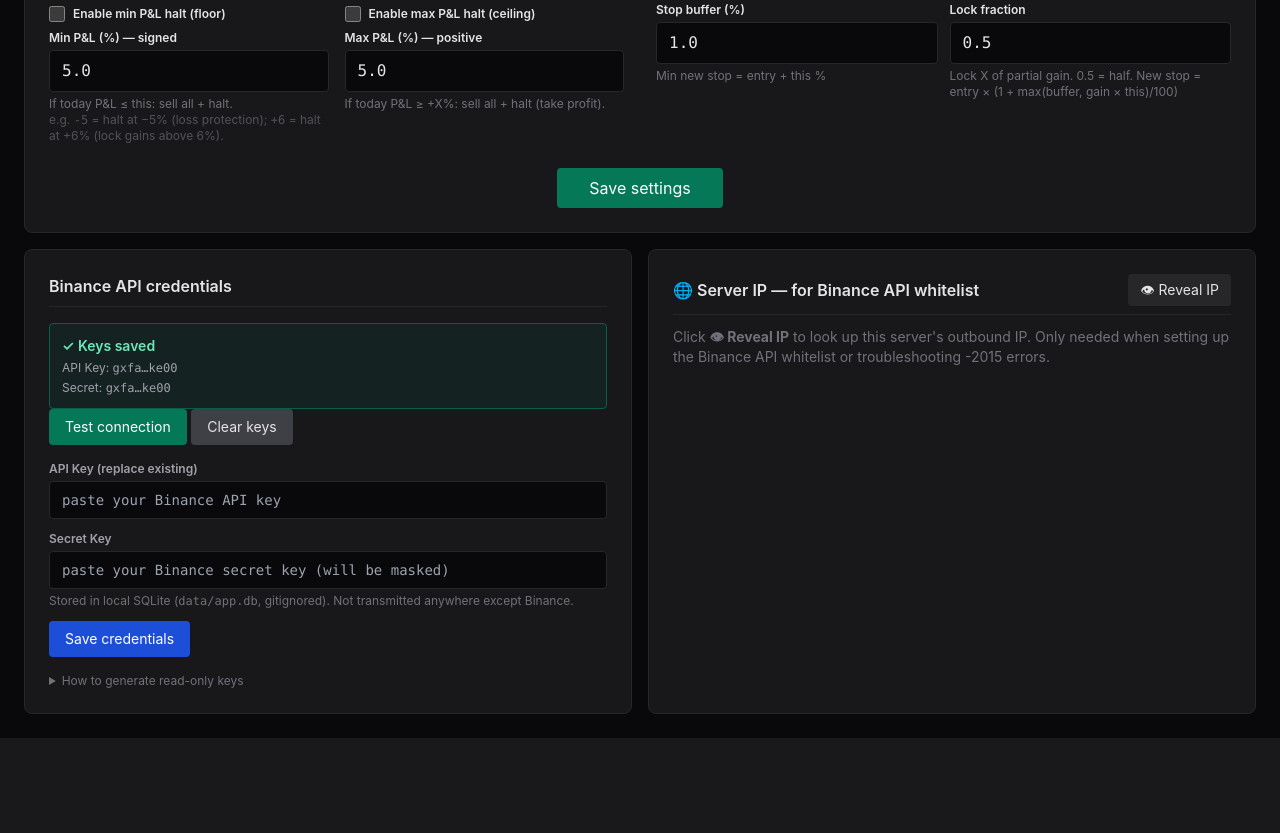
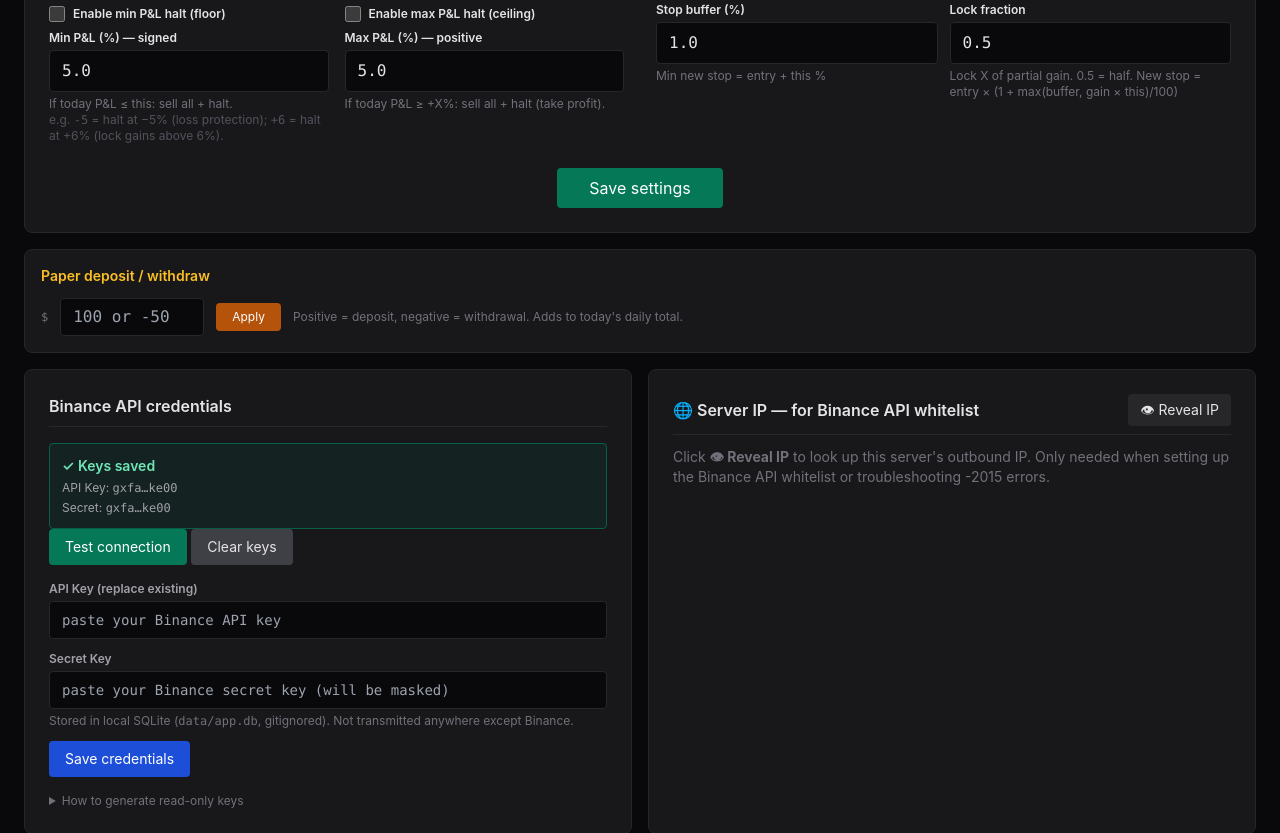
Before and after one commit to Cplus666/tradar, a Flask app: page /tradar/settings in a window 1280 px wide. Shown: the part 1117-1950 px from the top of the page. Before the commit the page ends 1855 px from the top, so only its background shows below. Run offline with Flask 3, Linux system fonts and the light colour scheme; data that the repository does not hold is empty.

Commit message:
Restore api_paper_deposit endpoint + Settings form (deleted in 999a870)
The bad rewrite in 999a870 dropped the paper deposit/withdraw form (lets
user simulate "what if I added $500 mid-month" in paper mode) along with
its backend endpoint. Restored verbatim from f3f7e4d.

Endpoint POST /tradar/api/paper/deposit:
  - paper-mode only (refuses in live mode to avoid muddying real ledger)
  - signed amount: positive = deposit, negative = withdrawal
  - increments today's snapshot row's deposits_during_day_usd
  - recomputes synth so dashboard + halt threshold reflect new principal

Form on Settings page (only visible when trading_mode != 'live'):
  single number input + Apply button under the Trading controls section.

Lock-in test: test_paper_deposit_endpoint_exists. 22/22 smoke tests pass.

Co-Authored-By: Claude Sonnet 4.6 <noreply@anthropic.com>

```diff
--- a/webapp/crypto/routes.py
+++ b/webapp/crypto/routes.py
@@ -2148,6 +2148,85 @@ def api_halts_end_and_rearm():
                     "old_threshold_pct": old_pct})
 
 
+@bp.route("/api/paper/deposit", methods=["POST"])
+def api_paper_deposit():
+    """Paper-mode deposit/withdraw form submission.
+
+    Single text input — accepts signed numbers (+ deposit, − withdrawal).
+    Increments today's snapshot row's deposits_during_day_usd by the entered
+    amount, then recomputes synth so dashboard + halt threshold immediately
+    reflect the new principal.
+
+    Per-event detail is NOT preserved — only the aggregated daily total
+    persists. Submit twice (e.g., +$50 then +$30) and today's row reads $80.
+    Mistake recovery: enter the inverse amount (e.g., -$80) to zero it out.
+
+    Live-mode users should use the 'Refresh deposit/withdraw' button instead,
+    which queries Binance directly. This endpoint refuses in live mode to
+    avoid muddying the live deposit ledger with manually-entered values.
+    """
+    from analysis.crypto_executor import (
+        _compute_synth_day_start_today,
+        _set_setting,
+        _is_paper_mode_setting,
+    )
+    from webapp.models import CryptoDailySnapshot, db
+    from datetime import timezone, timedelta
+
+    if not _is_paper_mode_setting():
+        flash("Paper-deposit form is paper-mode only. Live users: use the 'Refresh deposit/withdraw' button.", "error")
+        return redirect(url_for("crypto.settings"))
+
+    raw = (request.form.get("amount") or "").strip()
+    try:
+        amount = float(raw)
+    except (TypeError, ValueError):
+        flash(f"Invalid amount '{raw}' — enter a number, e.g. 100 or -50.", "error")
+        return redirect(url_for("crypto.settings"))
+    if abs(amount) < 0.01:
+        flash("Amount too small (need ≥ $0.01 absolute). Skipped.", "warn")
+        return redirect(url_for("crypto.settings"))
+
+    MYT = timezone(timedelta(hours=8))
+    today_iso = (datetime.utcnow().replace(tzinfo=timezone.utc)
+                 .astimezone(MYT).date().isoformat())
+
+    # Update today's row in the snapshot table. Increment, don't replace —
+    # so multiple submissions accumulate (e.g., user splits a $200 deposit
+    # into two $100 entries).
+    row = CryptoDailySnapshot.query.get(today_iso)
+    if row is None:
+        row = CryptoDailySnapshot(
+            date=today_iso,
+            total_value_usd=0.0,
+            deposits_during_day_usd=amount,
+            source="synth",
+        )
+        db.session.add(row)
+    else:
+        prior = float(row.deposits_during_day_usd or 0.0)
+        row.deposits_during_day_usd = prior + amount
+    db.session.commit()
+
+    try:
+        synth = _compute_synth_day_start_today()
+        _set_setting("crypto_day_start_value_usd", f"{synth:.4f}")
+        _set_setting("crypto_day_start_format", "synth")
+        row = CryptoDailySnapshot.query.get(today_iso)
+        if row is not None:
+            row.total_value_usd = float(synth)
+            db.session.commit()
+    except Exception as e:
+        flash(f"Paper deposit recorded ({amount:+.2f}) but synth recompute failed: {e}", "warn")
+        return redirect(url_for("crypto.settings"))
+
+    new_total = float(row.deposits_during_day_usd or 0.0) if row else amount
+    sign = "+" if amount >= 0 else ""
+    flash(f"Paper {('deposit' if amount > 0 else 'withdrawal')} {sign}{amount:.2f} recorded. "
+          f"Today's row total: ${new_total:+.2f}. Synth day-start: ${synth:.2f}.", "ok")
+    return redirect(url_for("crypto.settings"))
+
+
 @bp.route("/api/deposits/refresh", methods=["POST"])
 def api_deposits_refresh():
     """Refresh today's deposits/withdrawals from Binance and re-sync synth.
--- a/webapp/crypto/templates/crypto_settings.html
+++ b/webapp/crypto/templates/crypto_settings.html
@@ -263,6 +263,20 @@
     </div>
   </form>
 
+  {# === Paper deposit/withdraw — separate form so it can't nest inside settings form === #}
+  {% if trading_mode != 'live' %}
+  <div class="bg-zinc-900 border border-zinc-800 rounded-lg p-4">
+    <h3 class="text-sm font-semibold mb-3 text-amber-400">Paper deposit / withdraw</h3>
+    <form method="post" action="{{ url_for('crypto.api_paper_deposit') }}" class="flex items-center gap-3 flex-wrap">
+      <span class="text-xs text-zinc-500 mono">$</span>
+      <input type="number" step="0.01" name="amount" placeholder="100 or -50" required
+             class="bg-zinc-950 border border-zinc-800 rounded px-3 py-1.5 w-36 mono text-zinc-200">
+      <button type="submit" class="text-xs bg-amber-700 hover:bg-amber-600 text-white px-4 py-1.5 rounded">Apply</button>
+      <span class="text-xs text-zinc-500">Positive = deposit, negative = withdrawal. Adds to today's daily total.</span>
+    </form>
+  </div>
+  {% endif %}
+
   {# === Below the settings form: API credentials + Server IP in a 2-col row === #}
   <div class="grid grid-cols-1 lg:grid-cols-2 gap-4">
 
```
Also changed, not shown: tests/test_smoke.py (+11 -0 lines).
